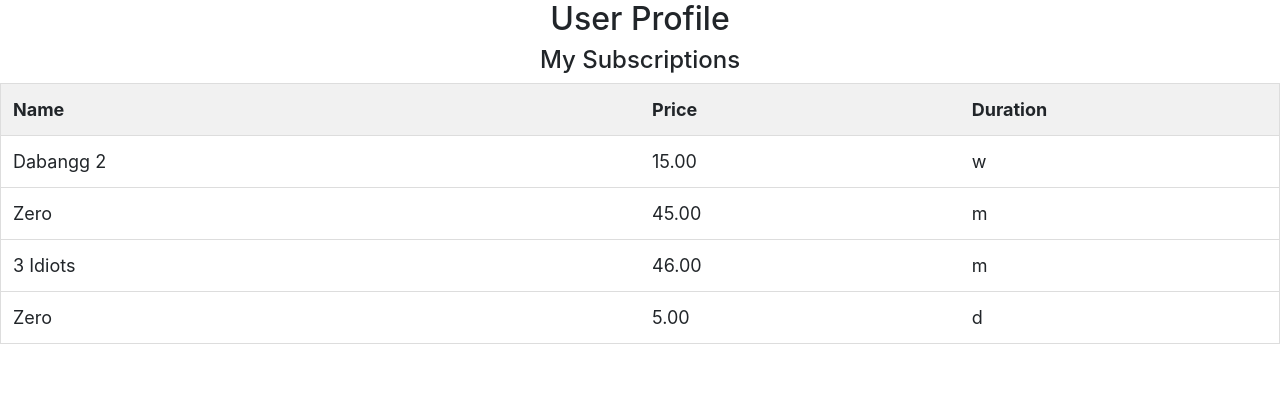
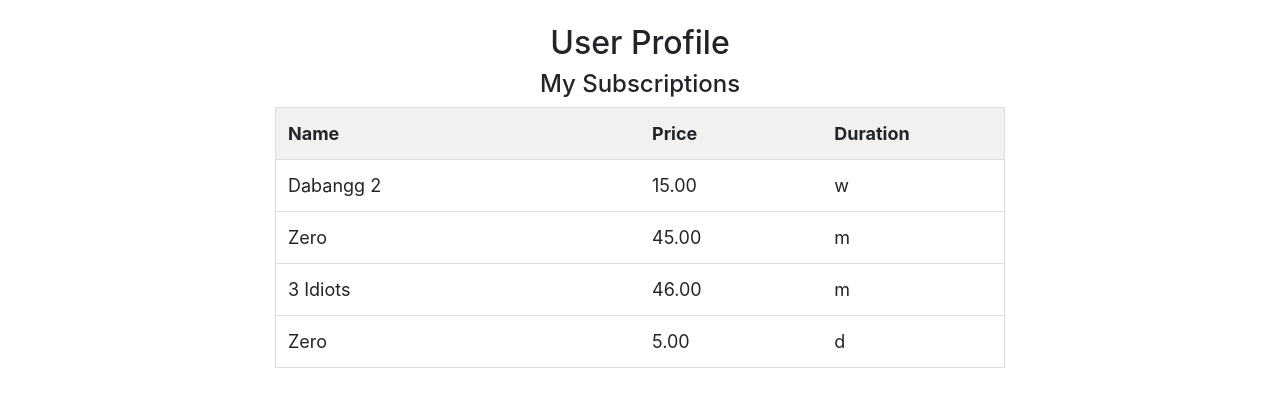
Before and after one commit to suvigyaagr/Hackathon_assgn_Team_A, a Django app: template jumla/charchitra/templates/charchitra/user_profile.html in a window 1280 px wide. Shown: the part 56-463 px from the top of the page. Run offline with Django 3.2, Linux system fonts and the light colour scheme; data comes from the database, SQL or seed files in the repository; the template is opened without the code that fills it: values that come from a table or form of the project are taken from there, most other values are stand-ins (such as "Sample title", 1, 10 or a date in 2020); some libraries are stand-ins or nearby versions.

Commit message:
modified user profile page (#48)

```diff
--- a/jumla/charchitra/templates/charchitra/user_profile.html
+++ b/jumla/charchitra/templates/charchitra/user_profile.html
@@ -2,12 +2,11 @@
 <html>
 <head>
 	<title> User Profile </title>
+
     <link href="//maxcdn.bootstrapcdn.com/bootstrap/4.1.1/css/bootstrap.min.css" rel="stylesheet" id="bootstrap-css">
     <script src="//maxcdn.bootstrapcdn.com/bootstrap/4.1.1/js/bootstrap.min.js"></script>
     <script src="//cdnjs.cloudflare.com/ajax/libs/jquery/3.2.1/jquery.min.js"></script>
-    <!------ Include the above in your HEAD tag ---------->
 
-    <link rel="stylesheet" href="https://use.fontawesome.com/releases/v5.1.0/css/all.css" integrity="sha384-lKuwvrZot6UHsBSfcMvOkWwlCMgc0TaWr+30HWe3a4ltaBwTZhyTEggF5tJv8tbt" crossorigin="anonymous">
     <style>
 * {
   box-sizing: border-box;
@@ -46,9 +45,13 @@
 </style>
 </head>
 <body>
+
+
+<!-- Navigation -->
     <nav class="navbar navbar-expand-lg navbar-dark bg-dark static-top">
       <div class="container">
-        <a class="navbar-brand" href="{% url 'charchitra:dashboard' user_id %}">JUMLA</a>
+        <a class="navbar-brand" href="{}">JUMLA</a>
+
         <button class="navbar-toggler" type="button" data-toggle="collapse" data-target="#navbarResponsive" aria-controls="navbarResponsive" aria-expanded="false" aria-label="Toggle navigation">
           <span class="navbar-toggler-icon"></span>
         </button>
@@ -66,12 +69,19 @@
               <a class="nav-link" href="#">Services</a>
             </li> -->
             <li class="nav-item">
-              <a class="nav-link" href="{% url 'charchitra:user_profile' user_id %}">User : {{ user_id }}</a>
+
+              <a class="nav-link" href="#">User : {{ user_id }}</a>
+
             </li>
           </ul>
         </div>
       </div>
     </nav>
+
+<div class="container">
+        <br/>
+    	<div class="row justify-content-center">
+                            <div class="col-12 col-md-10 col-lg-8">
 
 <h2 style="text-align:center">User Profile</h2>
 <h4 style="text-align:center">My Subscriptions</h4>
@@ -92,5 +102,9 @@
   </tbody>
 
 </table>
+                            </div>
+        </div>
+</div>
+
 </body>
 </html>
```
Lines whose indentation alone changed are shown as unchanged.
